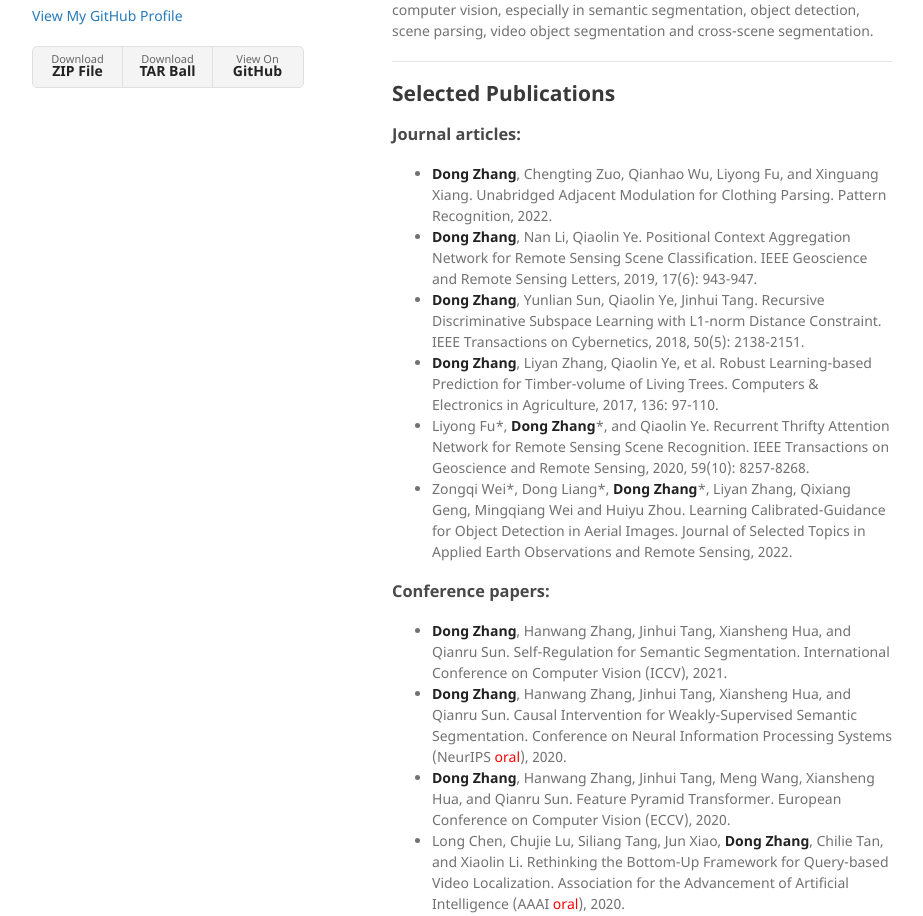
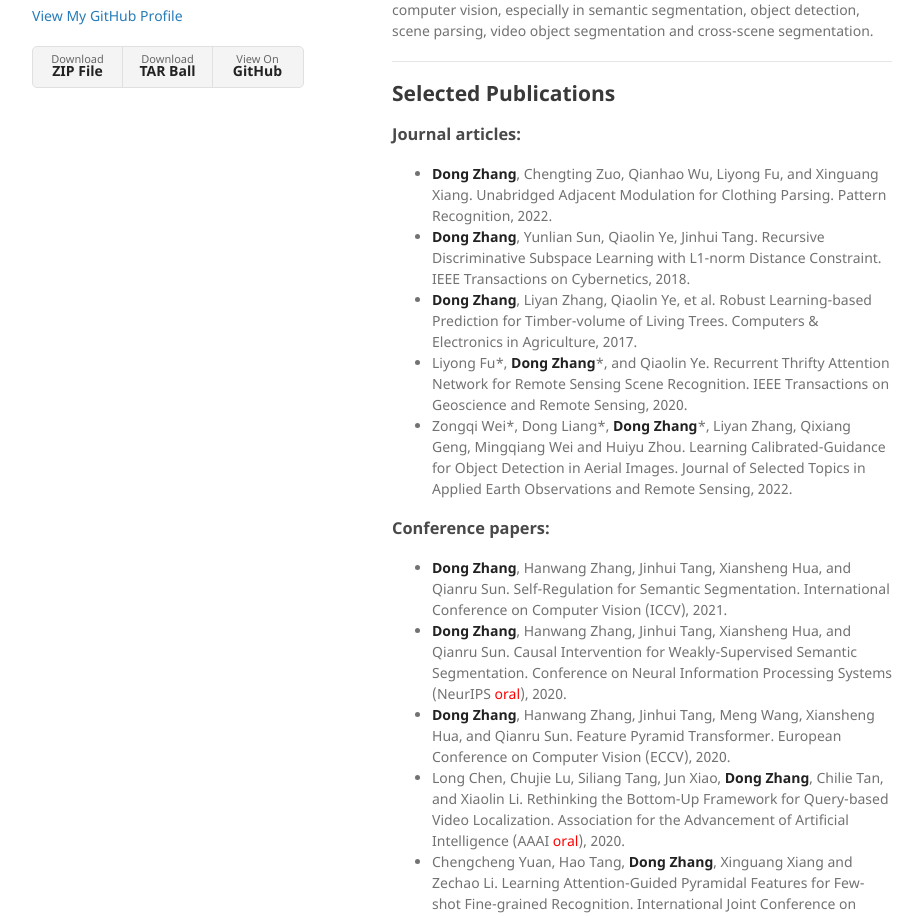
Before and after one commit to ZHANGDONG-NJUST/zhangdong-njust.github.io, a Jekyll site: the page built from index.md, in a window 1280 px wide and 1400 px high. Shown: the part 352-1268 px from the top of the window, without its empty margins (178-1101 px from the left). Built offline with Jekyll 4.4.1, drawn with Linux system fonts in a browser that asks for light colours; some of the changed text lies outside the part shown.

Commit message:
Update index.md

```diff
--- a/index.md
+++ b/index.md
@@ -15,10 +15,9 @@ Now, I am a postdoctoral research scientist at [Vision and System Design Lab](ht
 
 ### Journal articles:
 - **Dong Zhang**, Chengting Zuo, Qianhao Wu, Liyong Fu, and Xinguang Xiang. Unabridged Adjacent Modulation for Clothing Parsing. Pattern Recognition, 2022.
-- **Dong Zhang**, Nan Li, Qiaolin Ye. Positional Context Aggregation Network for Remote Sensing Scene Classification. IEEE Geoscience and Remote Sensing Letters, 2019, 17(6): 943-947.
-- **Dong Zhang**, Yunlian Sun, Qiaolin Ye, Jinhui Tang. Recursive Discriminative Subspace Learning with L1-norm Distance Constraint. IEEE Transactions on Cybernetics, 2018, 50(5): 2138-2151.
-- **Dong Zhang**, Liyan Zhang, Qiaolin Ye, et al. Robust Learning-based Prediction for Timber-volume of Living Trees. Computers & Electronics in Agriculture, 2017, 136: 97-110.
-- Liyong Fu\*, **Dong Zhang**\*, and Qiaolin Ye. Recurrent Thrifty Attention Network for Remote Sensing Scene Recognition. IEEE Transactions on Geoscience and Remote Sensing, 2020, 59(10): 8257-8268.
+- **Dong Zhang**, Yunlian Sun, Qiaolin Ye, Jinhui Tang. Recursive Discriminative Subspace Learning with L1-norm Distance Constraint. IEEE Transactions on Cybernetics, 2018.
+- **Dong Zhang**, Liyan Zhang, Qiaolin Ye, et al. Robust Learning-based Prediction for Timber-volume of Living Trees. Computers & Electronics in Agriculture, 2017.
+- Liyong Fu\*, **Dong Zhang**\*, and Qiaolin Ye. Recurrent Thrifty Attention Network for Remote Sensing Scene Recognition. IEEE Transactions on Geoscience and Remote Sensing, 2020.
 - Zongqi Wei\*, Dong Liang\*, **Dong Zhang**\*, Liyan Zhang, Qixiang Geng, Mingqiang Wei and Huiyu Zhou. Learning Calibrated-Guidance for Object Detection in Aerial Images. Journal of Selected Topics in Applied Earth Observations and Remote Sensing, 2022.
 
 ### Conference papers:
@@ -26,6 +25,7 @@ Now, I am a postdoctoral research scientist at [Vision and System Design Lab](ht
 - **Dong Zhang**, Hanwang Zhang, Jinhui Tang, Xiansheng Hua, and Qianru Sun. Causal Intervention for Weakly-Supervised Semantic Segmentation. Conference on Neural Information Processing Systems (NeurIPS <font color=red>oral</font>), 2020.
 - **Dong Zhang**, Hanwang Zhang, Jinhui Tang, Meng Wang, Xiansheng Hua, and Qianru Sun. Feature Pyramid Transformer. European Conference on Computer Vision (ECCV), 2020.
 - Long Chen, Chujie Lu, Siliang Tang, Jun Xiao, **Dong Zhang**, Chilie Tan, and Xiaolin Li. Rethinking the Bottom-Up Framework for Query-based Video Localization. Association for the Advancement of Artificial Intelligence (AAAI <font color=red>oral</font>), 2020.
+- Chengcheng Yuan, Hao Tang, **Dong Zhang**, Xinguang Xiang and Zechao Li. Learning Attention-Guided Pyramidal Features for Few-shot Fine-grained Recognition. International Joint Conference on Artificial Intelligence (IJCAI Workshop <font color=red>Oral, Best Paper Award</font>), 2021.
 - Wenxuan Zhang\*, **Dong Zhang**\*, and Xinguang Xiang. Cascaded and Dual: Discrimination Oriented Network for Brain Tumor Classification. Asian Conference on Machine Learning (ACML <font color=red>spotlight</font>), 2019.
 
 ## Professional Services
```
